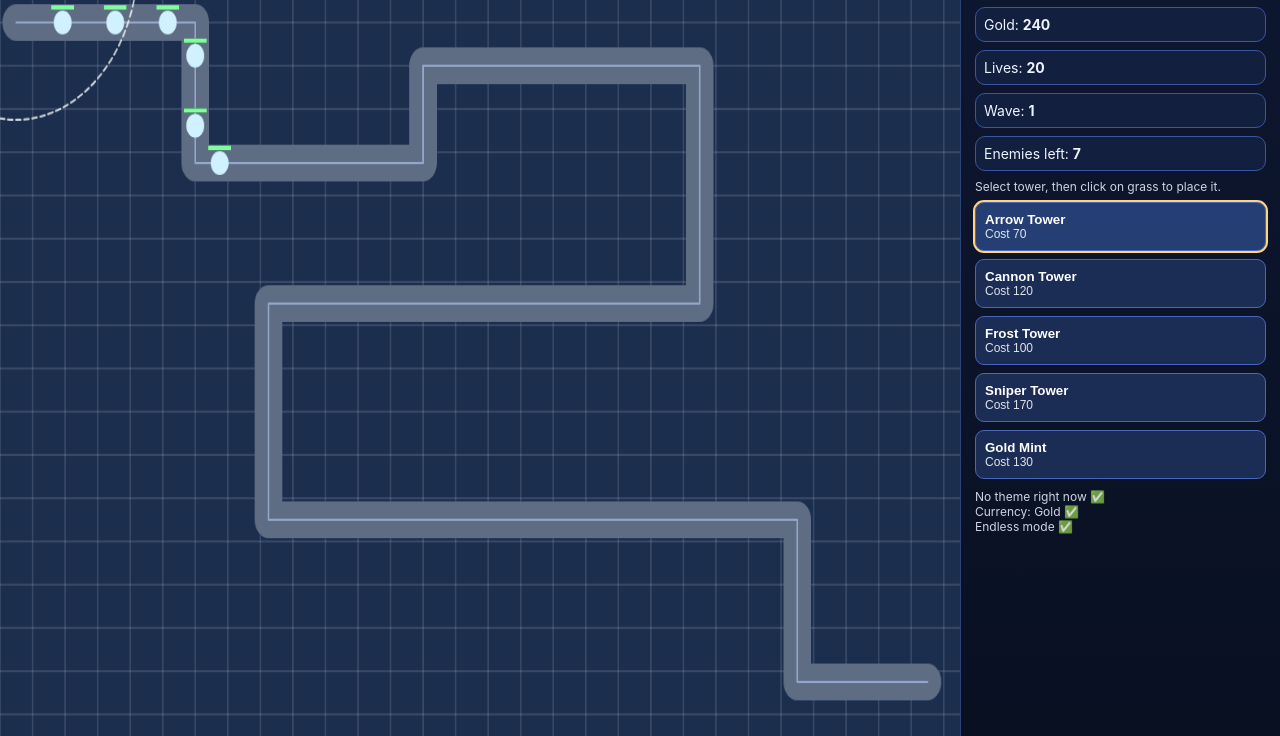
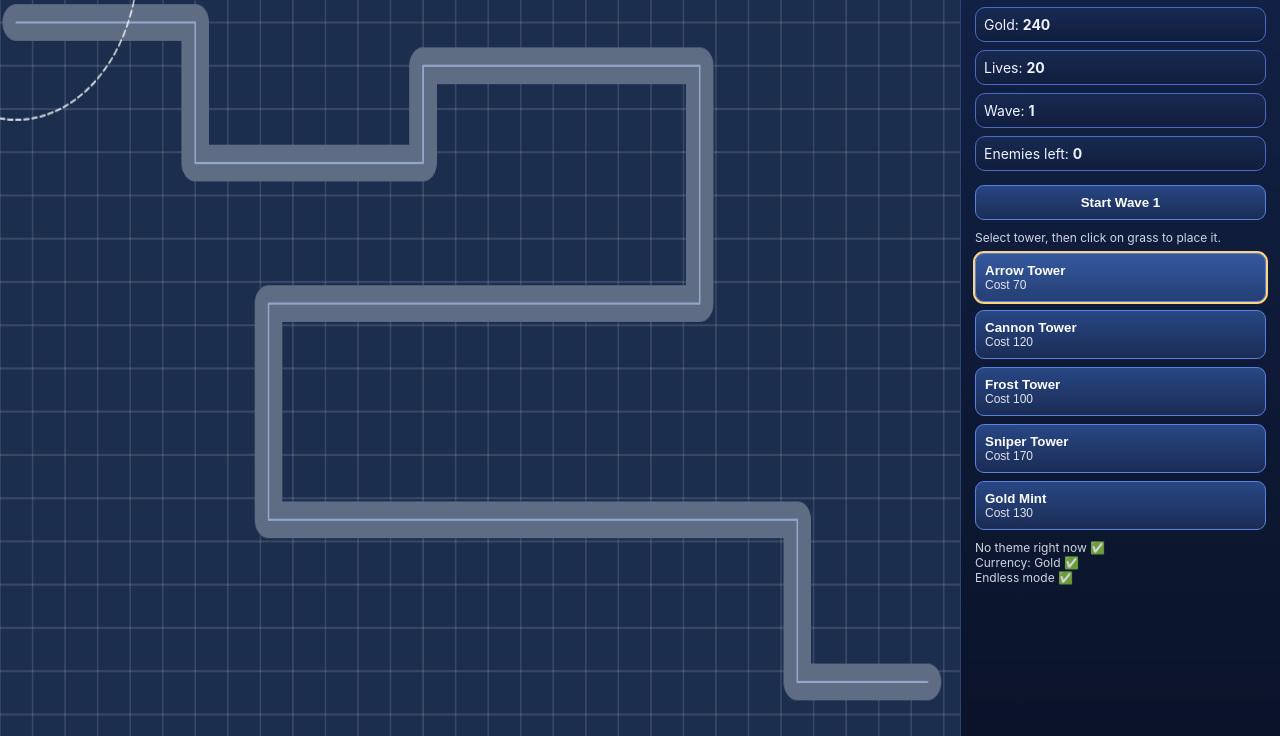
Before and after one commit to Begone777/Begonegames, a plain HTML site: page WebGames/the-defenders-legacy.html in a window 1280 px wide. Shown: the part 64-800 px from the top of the page. Drawn offline with Linux system fonts and the light colour scheme.

Commit message:
Polish Defender UI, add manual wave start, circular range visuals, remove comments

```diff
--- a/WebGames/the-defenders-legacy.html
+++ b/WebGames/the-defenders-legacy.html
@@ -7,16 +7,17 @@
   <style>
     :root { color-scheme: dark; }
     * { box-sizing: border-box; }
-    body { margin: 0; background: #070b18; color: #eef3ff; font-family: Inter, system-ui, -apple-system, Segoe UI, Roboto, sans-serif; }
+    body { margin: 0; background: radial-gradient(circle at top,#111b35,#070b18 60%); color: #eef3ff; font-family: Inter, system-ui, -apple-system, Segoe UI, Roboto, sans-serif; }
     .layout { display: grid; grid-template-columns: 1fr 320px; min-height: 100vh; }
     canvas { width: 100%; height: 100vh; display: block; background: #101a2f; }
-    .panel { border-left: 1px solid #2d4377; background: linear-gradient(180deg,#0d1730,#091022); padding: 14px; }
+    .panel { border-left: 1px solid #2d4377; background: linear-gradient(180deg,#122247,#0a1328); padding: 14px; box-shadow: inset 0 1px 0 rgba(255,255,255,.06); }
     h1 { margin: 0 0 6px; font-size: 21px; }
     .muted { opacity: .8; font-size: 13px; margin-bottom: 10px; }
-    .stat { background:#121f3f; border:1px solid #3a56a0; border-radius:10px; padding:8px; margin-bottom:8px; font-size:14px; }
+    .stat { background:linear-gradient(180deg,#182a52,#101d3d); border:1px solid #4a6bc2; border-radius:10px; padding:8px; margin-bottom:8px; font-size:14px; }
     .grid { display: grid; gap: 8px; }
-    button { border:1px solid #4967b8; background:#1b2c55; color:#fff; border-radius:9px; padding:9px; text-align:left; cursor:pointer; }
-    button.active { outline: 2px solid #ffd47f; background:#253f74; }
+    button { border:1px solid #5a80e0; background:linear-gradient(180deg,#284784,#1b2c55); color:#fff; border-radius:9px; padding:9px; text-align:left; cursor:pointer; transition:.15s ease; }
+    button:hover { transform: translateY(-1px); }
+    button.active { outline: 2px solid #ffd47f; background:linear-gradient(180deg,#34589e,#253f74); }
     .small { font-size:12px; opacity:.86; }
   </style>
 </head>
@@ -30,6 +31,7 @@
       <div class="stat">Lives: <b id="lives">20</b></div>
       <div class="stat">Wave: <b id="wave">1</b></div>
       <div class="stat">Enemies left: <b id="left">0</b></div>
+      <button id="startWaveBtn" style="width:100%;margin:6px 0 10px;text-align:center;font-weight:700">Start Wave</button>
       <div class="small" style="margin-bottom:8px">Select tower, then click on grass to place it.</div>
       <div id="towerList" class="grid"></div>
       <div class="small" style="margin-top:10px">No theme right now ✅<br>Currency: Gold ✅<br>Endless mode ✅</div>
@@ -44,6 +46,7 @@ const livesEl = document.getElementById('lives');
 const waveEl = document.getElementById('wave');
 const leftEl = document.getElementById('left');
 const towerList = document.getElementById('towerList');
+const startWaveBtn = document.getElementById('startWaveBtn');
 
 const W = canvas.width, H = canvas.height;
 const CELL = 40;
@@ -65,7 +68,7 @@ const TOWERS = [
 
 let selectedTower = TOWERS[0].key;
 let towers = [], enemies = [], bullets = [], effects = [];
-let gold = 240, lives = 20, wave = 1, spawnLeft = 0, spawnTimer = 0, gameOver = false;
+let gold = 240, lives = 20, wave = 1, spawnLeft = 0, spawnTimer = 0, gameOver = false, waveActive = false;
 
 const typeForWave = () => {
   if (wave % 7 === 0) return { hp: 280 + wave*10, speed: 58, reward: 20, r: 14, color:'#ff7f7f' }; // tank
@@ -114,6 +117,12 @@ function isPathCell(x,y) {
   return false;
 }
 
+
+startWaveBtn.addEventListener('click', () => {
+  if (gameOver || waveActive) return;
+  spawnWave();
+});
+
 canvas.addEventListener('mousedown', e => {
   if (gameOver) return;
   const r = canvas.getBoundingClientRect();
@@ -132,14 +141,18 @@ canvas.addEventListener('mousedown', e => {
 function spawnWave() {
   spawnLeft = 6 + Math.floor(wave * 1.7);
   spawnTimer = 0;
+  waveActive = true;
 }
 
 function update(dt) {
   if (gameOver) return;
-  if (spawnLeft <= 0 && enemies.length === 0) { wave++; spawnWave(); }
+  if (waveActive && spawnLeft <= 0 && enemies.length === 0) {
+    waveActive = false;
+    wave++;
+  }
 
   spawnTimer -= dt;
-  if (spawnLeft > 0 && spawnTimer <= 0) {
+  if (waveActive && spawnLeft > 0 && spawnTimer <= 0) {
     const t = typeForWave();
     enemies.push({ ...t, d:0, hp:t.hp, hpMax:t.hp, slowMul:1, slowT:0 });
     spawnLeft--;
@@ -218,20 +231,17 @@ function update(dt) {
   livesEl.textContent = lives;
   waveEl.textContent = wave;
   leftEl.textContent = enemies.length + spawnLeft;
+  startWaveBtn.textContent = waveActive ? 'Wave in progress...' : `Start Wave ${wave}`;
 }
 
 function draw() {
   ctx.fillStyle = '#1b2e4e';
   ctx.fillRect(0,0,W,H);
-
-  // grid
   ctx.globalAlpha = 0.12;
   ctx.strokeStyle = '#fff';
   for (let x=0;x<=W;x+=CELL){ctx.beginPath();ctx.moveTo(x,0);ctx.lineTo(x,H);ctx.stroke();}
   for (let y=0;y<=H;y+=CELL){ctx.beginPath();ctx.moveTo(0,y);ctx.lineTo(W,y);ctx.stroke();}
   ctx.globalAlpha = 1;
-
-  // path
   ctx.lineWidth = 34;
   ctx.lineCap = 'round';
   ctx.lineJoin = 'round';
@@ -243,8 +253,6 @@ function draw() {
   ctx.lineWidth = 2;
   ctx.strokeStyle = '#93a7cb';
   ctx.stroke();
-
-  // preview
   const t = TOWERS.find(v=>v.key===selectedTower);
   if (t) {
     const mx = mouse.x, my = mouse.y;
@@ -258,6 +266,10 @@ function draw() {
   }
 
   for (const tower of towers) {
+    if (tower.range > 0) {
+      ctx.strokeStyle = 'rgba(180,210,255,.16)';
+      ctx.beginPath(); ctx.arc(tower.x,tower.y,tower.range,0,Math.PI*2); ctx.stroke();
+    }
     ctx.fillStyle = tower.color;
     ctx.beginPath(); ctx.arc(tower.x,tower.y,13,0,Math.PI*2); ctx.fill();
     ctx.fillStyle = '#0b1426';
@@ -307,7 +319,6 @@ function loop(now){
   update(dt); draw(); requestAnimationFrame(loop);
 }
 
-spawnWave();
 makeButtons();
 requestAnimationFrame(loop);
 </script>
```
